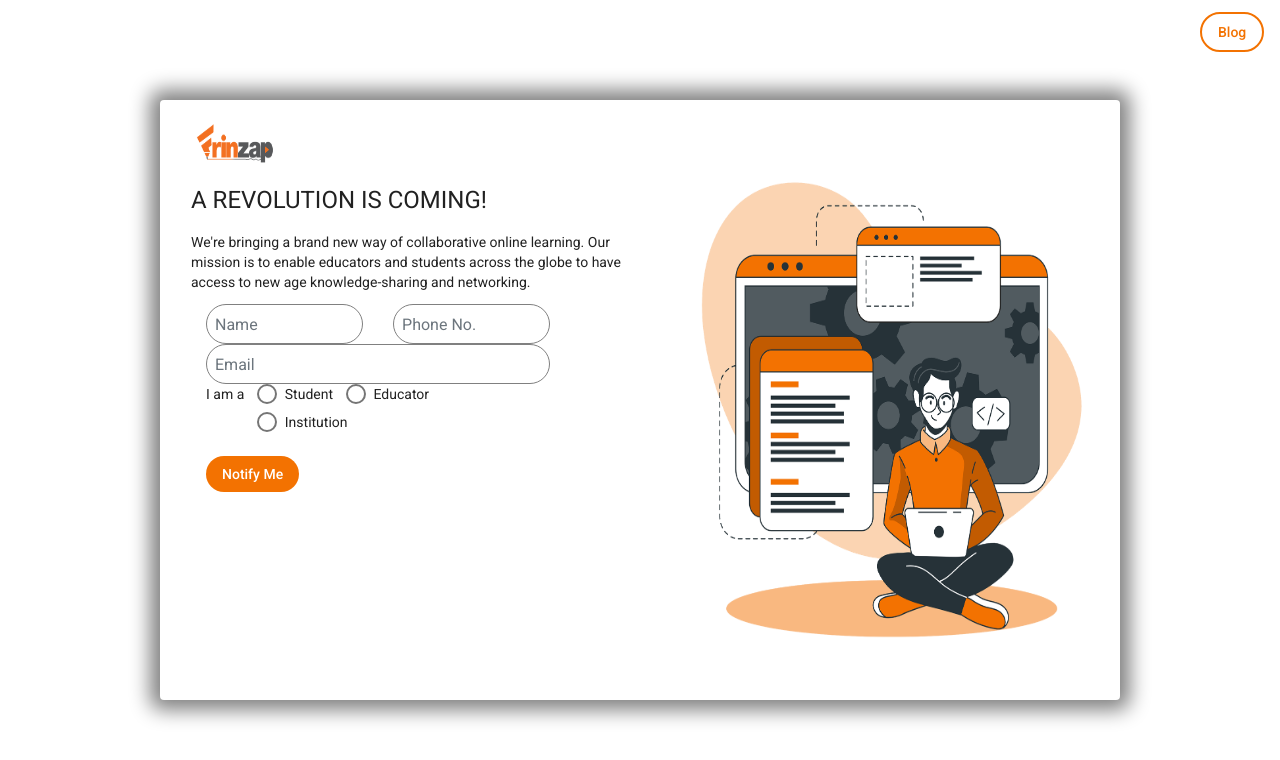
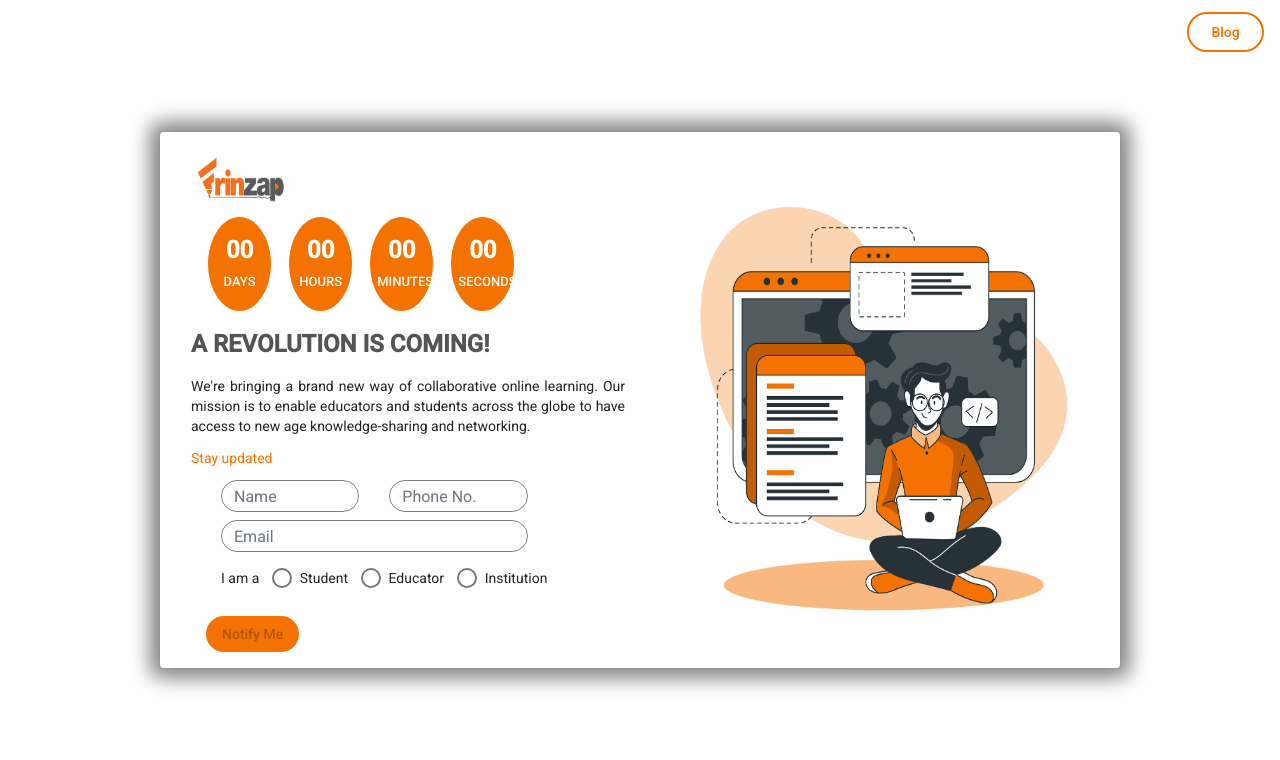
Before and after one commit to Daman431/frinzap-landing, an Angular app: page / in a window 1280 px wide. Shown: the top 760 px of the page. Built offline with nearby package versions, Linux system fonts and the light colour scheme.

Commit message:
Improved UI and Added form Validation

```diff
--- a/src/app/app.component.css
+++ b/src/app/app.component.css
@@ -6,7 +6,7 @@
  border-radius: 50px;
  outline: none;
  color: rgb(243,114,1);
- width: 5vw;
+ width: 6vw;
 }
 .flex-center {
     display: flex;
--- a/src/app/login/login.component.css
+++ b/src/app/login/login.component.css
@@ -1,22 +1,27 @@
 .card-container{
     max-width: 75vw;
     box-shadow: gray 0px 0px 20px 10px;
-    height: 75vh;
+    height: auto;
+    width: auto;
     display: flex;
+  }
+  .heading{
+    font-weight: 900;
+    color: rgb(85, 83, 83);
   }
 .custom-input{
   border-radius: 50px;
   border: gray 1px solid;
   outline: gray;
-  padding-left: 0.5em;
-  height: 5vh;
+  padding-left: 0.75em;
+  height: 4vh;
 }
 .message-box{
   display: inline;
 }
 .logo{
-  height: 7vh;
-  width: 7vw;
+  height: 8vh;
+  width: 8vw;
 }
 .header-image{
   height: 100%;
@@ -39,3 +44,31 @@
   background-color: rgb(243,114,1);
   color: #fff;
 }
+.counter-div{
+  height: 15%;
+  width: 15%;
+  background-color: rgb(243,114,1);
+  border-radius: 100%;
+  border: 1px solid #fff;
+  display: inline-block;
+  text-align: center;
+  color: #000;
+  padding: 0.5em;
+}
+.counter-header{
+  color: #fff;
+  font-size: small;
+  font-weight: 500;
+}
+.counter-text{
+  font-size: x-large;
+  color: #fff;
+  font-weight: 600;
+}
+.custom-error-message{
+  height: 5vh;
+  padding: 0.5rem;
+  font-size: 0.75rem;
+  text-align: center;
+  border-radius: 10px 10px 100% 100%;
+}
--- a/src/app/login/login.component.html
+++ b/src/app/login/login.component.html
@@ -1,55 +1,83 @@
 <mat-card class="card-container">
-    <div class="container main-content">
+    <div class="container main-content col-6">
         <mat-card-title>
             <img src="../../assets/images/logo.png" class="logo" >
          </mat-card-title>
          <mat-card-subtitle>
-             <!-- <p>Countdown-component!</p> -->
+             <div class="counter-container">
+                 <div class="counter-div ml-3">
+                    <p class="counter-text mt-3">00</p>
+                    <p class="counter-header">DAYS</p>
+                 </div>
+                 <div class="counter-div ml-3">
+                    <p class="counter-text mt-3">00</p>
+                    <p class="counter-header">HOURS</p>
+                 </div>
+                 <div class="counter-div ml-3">
+                    <p class="counter-text mt-3">00</p>
+                    <p class="counter-header">MINUTES</p>
+                 </div>
+                 <div class="counter-div ml-3">
+                    <p class="counter-text mt-3">00</p>
+                    <p class="counter-header">SECONDS</p>
+                 </div>
+             </div>
          </mat-card-subtitle>
-         <div class="heading">
-                <h1>
+         <div class="heading-container">
+                <h1 class="heading">
                     A REVOLUTION IS COMING!
                 </h1>
          </div>
          <div class="message-box">
-            <P>
+            <P class="text-justify">
                 We're bringing a brand new way of collaborative online learning.
                 Our mission is to enable educators and students across the globe to
                 have access to new age knowledge-sharing and networking.
             </P>
+            <p style="color: rgb(243,114,1) ;">Stay updated</p>
          </div>
-         <div class="notify-form">
-            <form #f="ngForm" (ngSubmit)="formData(f)">
+         <div class="notify-form container-fluid">
+            <form #f="ngForm" (ngSubmit)="formData(f); f.resetForm()">
                 <div class="form-group">
                     <div style="display: flex;">
                         <div class="col-5">
-                            <input ngModel name="username" type="text" class="form-control custom-input" id="username" placeholder="Name">
+                            <input required ngModel name="username" #name="ngModel" (change)="log(name);" type="text" class="form-control custom-input" id="username" placeholder="Name">
+                            <div class="alert alert-danger custom-error-message" *ngIf="!name.valid && name.touched">
+                                Name is required
+                              </div>
                         </div>
                         <div class="col-5">
-                            <input ngModel name="phone" type="text" class="form-control custom-input" id="phone" placeholder="Phone No.">
+                            <input required ngModel name="phone" #phone="ngModel" type="text" class="form-control custom-input" id="phone" placeholder="Phone No.">
+                            <div class="alert alert-danger custom-error-message" *ngIf="!phone.valid && phone.touched">
+                                Phone is required
+                              </div>
                         </div>
                     </div>
-                    <div>
+                    <div class="mt-2">
                         <div class="col-10">
-                            <input ngModel name="email" #email="ngModel"  type="text" class="form-control custom-input" id="email" placeholder="Email">
+                            <input required ngModel name="email" #email="ngModel" type="text" class="form-control custom-input" id="email" placeholder="Email">
+                            <div class="alert alert-danger custom-error-message" *ngIf="!email.valid && email.touched">
+                                Email is required
+                              </div>
                         </div>
                     </div>
-                    <div class="col-12" style="display: flex;">
+
+                    <div class="col-10 mt-3" style="display: flex;">
                         <p>I am a</p>
-                        <mat-radio-group ngModel name="userType" aria-label="Select an option">
+                        <mat-radio-group ngModel name="userType" aria-label="Select an option" style="display: flex;">
                             <mat-radio-button value="student">Student</mat-radio-button>
                             <mat-radio-button value="educator">Educator</mat-radio-button>
                             <mat-radio-button value="institution">Institution</mat-radio-button>
                         </mat-radio-group>
                     </div>
                 </div>
-                <div class="col">
-                  <button mat-button class="notify-button" (click)="openDialog()">Notify Me</button>
+                <div>
+                  <button mat-button class="notify-button" (click)="openDialog()" [disabled]="!f.valid">Notify Me</button>
                 </div>
             </form>
         </div>
     </div>
-    <div class="header-image-container">
+    <div class="header-image-container col-6">
         <img src="../../assets/images/header-image.png" class="header-image">
     </div>
 </mat-card>
--- a/src/app/login/login.component.ts
+++ b/src/app/login/login.component.ts
@@ -1,10 +1,10 @@
 import { Component, OnInit, Input } from '@angular/core';
-import { MatDialog } from '@angular/material/dialog';
+import { MatDialog, MatDialogConfig } from '@angular/material/dialog';
 import { HttpClient, HttpClientModule } from '@angular/common/http';
 
 @Component({
   selector: 'notify-dialog',
-  templateUrl: 'notify-dialog.html',
+  templateUrl: 'notify-dialog.html'
 })
 export class notifyDialog {}
 
@@ -27,9 +27,15 @@ export class LoginComponent implements OnInit {
       })
 
   }
+  log(x){
+    console.log(x);
+  }
 
   openDialog() {
-    this.dialog.open(notifyDialog);
+    let dialogConfig: MatDialogConfig = {
+      panelClass: "custom-modal"
+    };
+    this.dialog.open(notifyDialog, dialogConfig);
   }
 
   ngOnInit(): void {
--- a/src/app/login/notify-dialog.html
+++ b/src/app/login/notify-dialog.html
@@ -1,5 +1,5 @@
-<h1 mat-dialog-title>Thank you!</h1>
-<div mat-dialog-content>
+
+<div mat-dialog-content panelClass="modal-content">
     Thank you for showing interest,we will get back to you!
 </div>
 <div mat-dialog-actions>
--- a/src/styles.css
+++ b/src/styles.css
@@ -2,3 +2,11 @@
 @import "~bootstrap/dist/css/bootstrap.css";
 html, body { height: 100%; }
 body { margin: 0; font-family: Roboto, "Helvetica Neue", sans-serif; }
+
+.custom-modal .mat-dialog-content{
+    height: 5vh;
+}
+.custom-modal{
+    height: 20vh;
+    text-align: center;
+}
```
